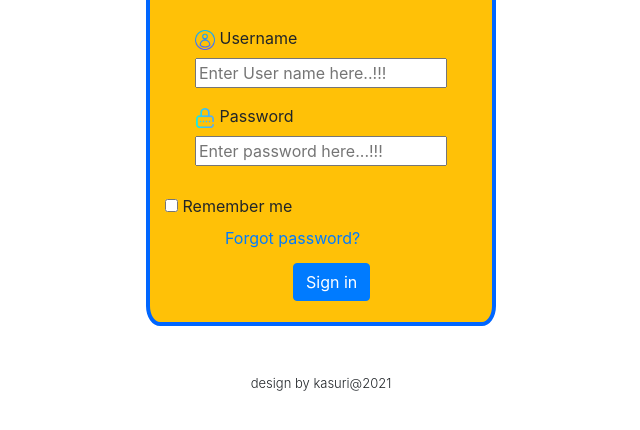
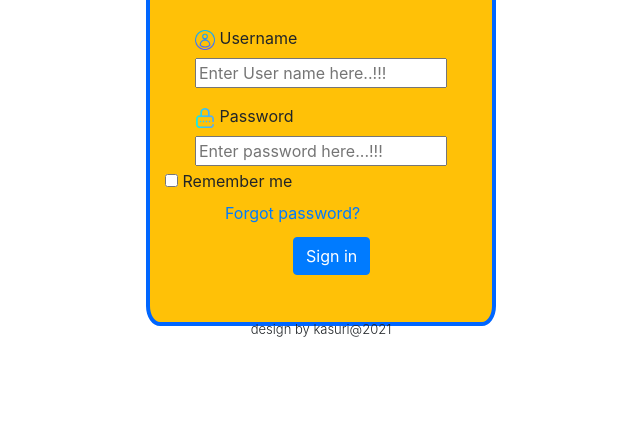
Before and after one commit to kasurik/kasuLoginFrontEnd-v1, a plain HTML site: page index.html in a window 1280 px wide. Shown: the part 224-654 px from the top of the page, without its empty margins (319-959 px from the left). Drawn offline with nearby package versions, Linux system fonts and the light colour scheme.

Commit message:
kasu-login-v4

```diff
--- a/index.html
+++ b/index.html
@@ -41,7 +41,7 @@
                </div>
 
 
-                 <div class="row" style="margin-top: 10%;">
+                 <div class="row" style="margin-top: 1%;">
                      <div class="text-left" style="float: left;">
 
                          <input type="checkbox" name="login-password-reminder" id="login-password-reminder">
@@ -58,9 +58,9 @@
             </div>
 
         </div>
-        <footer class="col-12 text-center mb-1">
+        <footer class="col-12 text-center ">
 
-            <p class="lead" style="font-size: small !important; margin-top: 26% !important;">design by kasuri@2021</p>
+            <p class="lead" style="font-size: small !important; margin-top: 16% !important;">design by kasuri@2021</p>
 
         </footer>
     </div>
```
